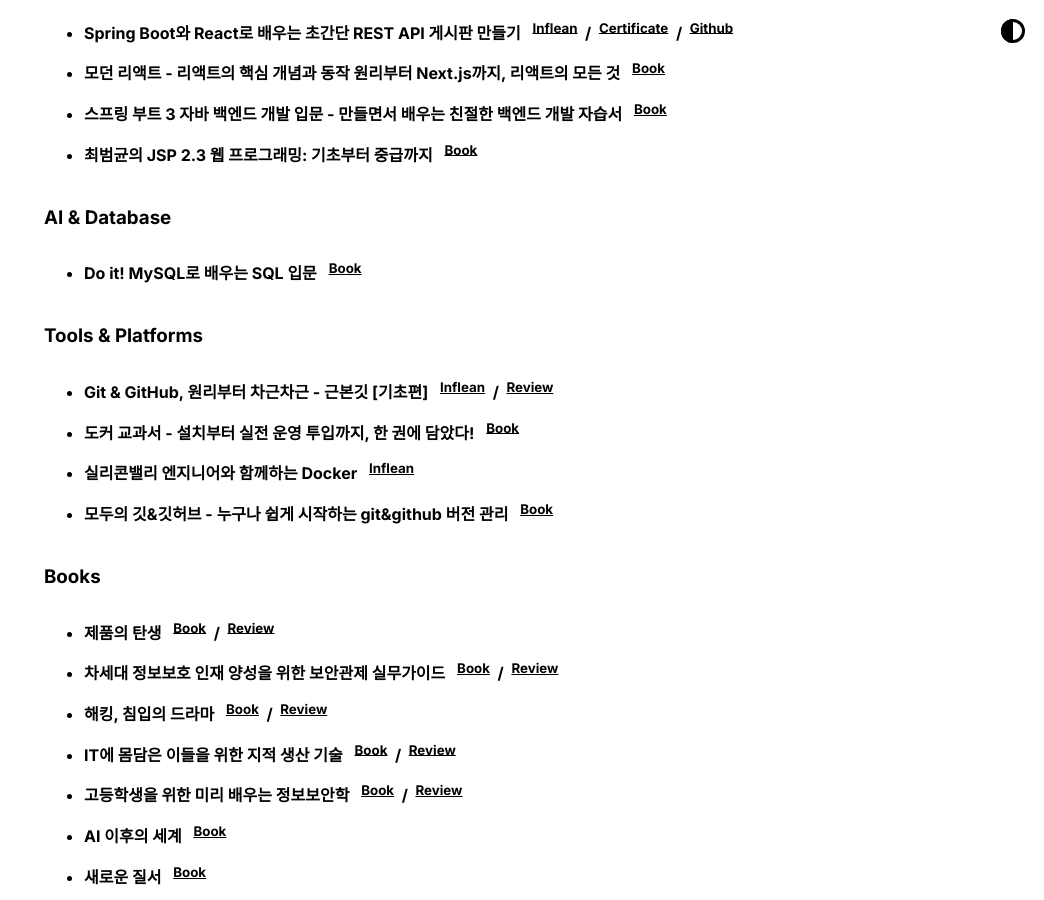
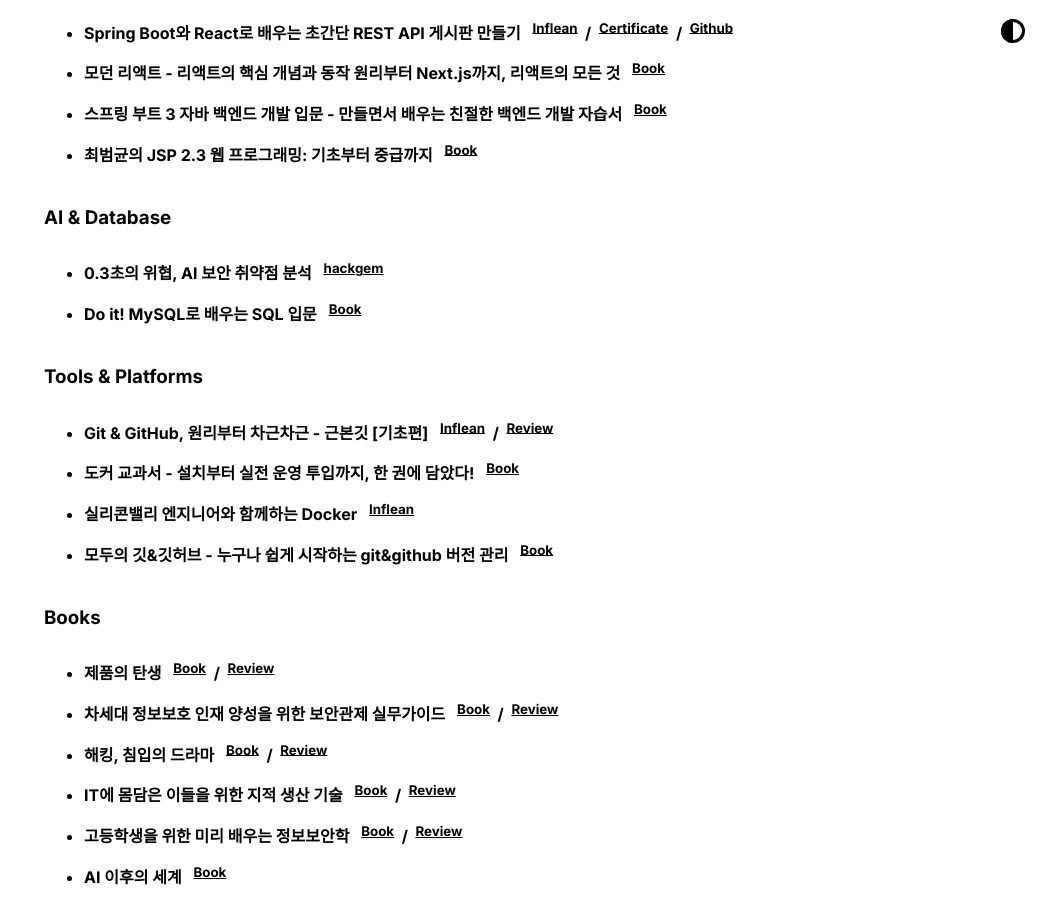
Before and after one commit to BangJeongBin/BangJeongBin.github.io, a Jekyll site: the page built from index.md, in a window 1280 px wide and 900 px high, scrolled down 4355 px. Shown: the whole window, without its empty margins (236-1280 px from the left). Built offline with Jekyll 4.4.1, drawn with Linux system fonts in a browser that asks for light colours.

Commit message:
Update activities_list.html

```diff
--- a/_includes/activities_list.html
+++ b/_includes/activities_list.html
@@ -277,6 +277,13 @@
 <ul>
     <li>
         <strong>
+            0.3초의 위협, AI 보안 취약점 분석&ensp;
+            <sup><a href="https://hackgem.io/education/11">hackgem</a></sup>
+        </strong>
+    </li>
+
+    <li>
+        <strong>
             Do it! MySQL로 배우는 SQL 입문&ensp;
             <sup><a href="https://product.kyobobook.co.kr/detail/S000212852292">Book</a></sup>
         </strong>
```
